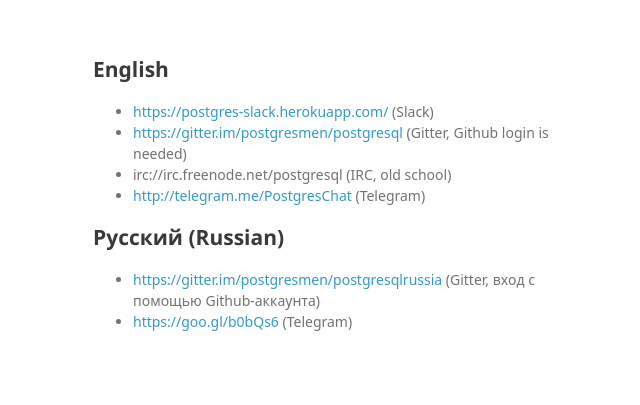
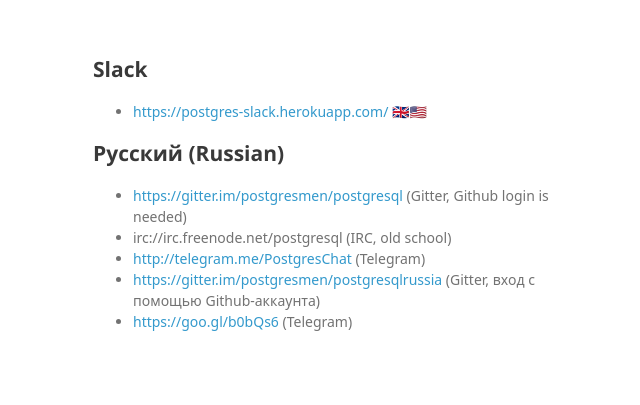
Before and after one commit to NikolayS/PostgresChat, a plain HTML site: page index.html in a window 1280 px wide. Shown: the whole page, without its empty margins (477-1117 px from the left). Drawn offline with Linux system fonts and the light colour scheme; a web font is replaced by a local one.

Commit message:
Update index.html

```diff
--- a/index.html
+++ b/index.html
@@ -15,23 +15,20 @@
   <body>
     <div class="wrapper">
       <section>
-        <h2>
-<a id="english" class="anchor" href="#english" aria-hidden="true"><span aria-hidden="true" class="octicon octicon-link"></span></a>English</h2>
-
+        <h2>Slack</h2>
 <ul>
-<li>
-<a href="https://postgres-slack.herokuapp.com/">https://postgres-slack.herokuapp.com/</a> (Slack)</li>
-<li>
-<a href="https://gitter.im/postgresmen/postgresql">https://gitter.im/postgresmen/postgresql</a> (Gitter, Github login is needed)</li>
-<li>irc://irc.freenode.net/postgresql (IRC, old school)</li>
-<li>
-<a href="http://telegram.me/PostgresChat">http://telegram.me/PostgresChat</a> (Telegram)</li>
+<li><a href="https://postgres-slack.herokuapp.com/">https://postgres-slack.herokuapp.com/</a> 🇬🇧🇺🇸 </li>
 </ul>
 
 <h2>
 <a id="Русский-russian" class="anchor" href="#%D0%A0%D1%83%D1%81%D1%81%D0%BA%D0%B8%D0%B9-russian" aria-hidden="true"><span aria-hidden="true" class="octicon octicon-link"></span></a>Русский (Russian)</h2>
 
 <ul>
+  <li>
+<a href="https://gitter.im/postgresmen/postgresql">https://gitter.im/postgresmen/postgresql</a> (Gitter, Github login is needed)</li>
+<li>irc://irc.freenode.net/postgresql (IRC, old school)</li>
+<li>
+<a href="http://telegram.me/PostgresChat">http://telegram.me/PostgresChat</a> (Telegram)</li>
 <li>
 <a href="https://gitter.im/postgresmen/postgresqlrussia">https://gitter.im/postgresmen/postgresqlrussia</a> (Gitter, вход с помощью Github-аккаунта)</li>
 <li>
```
